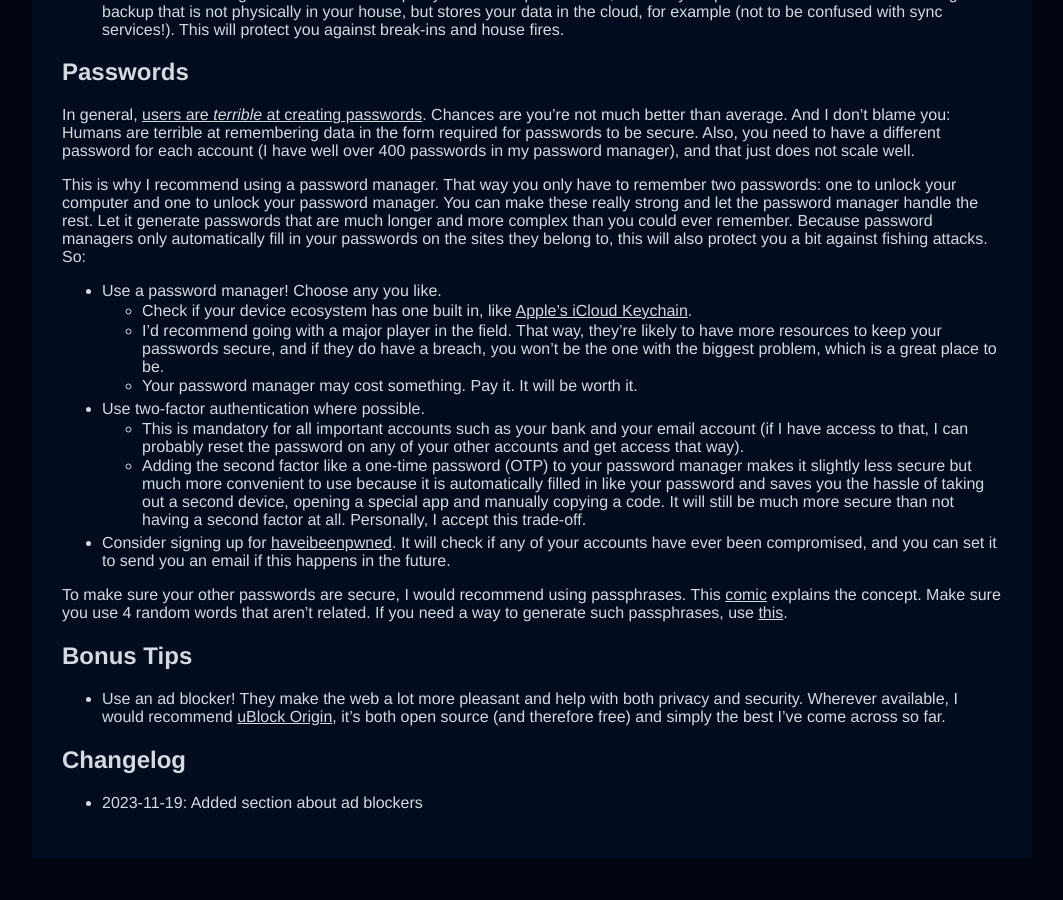
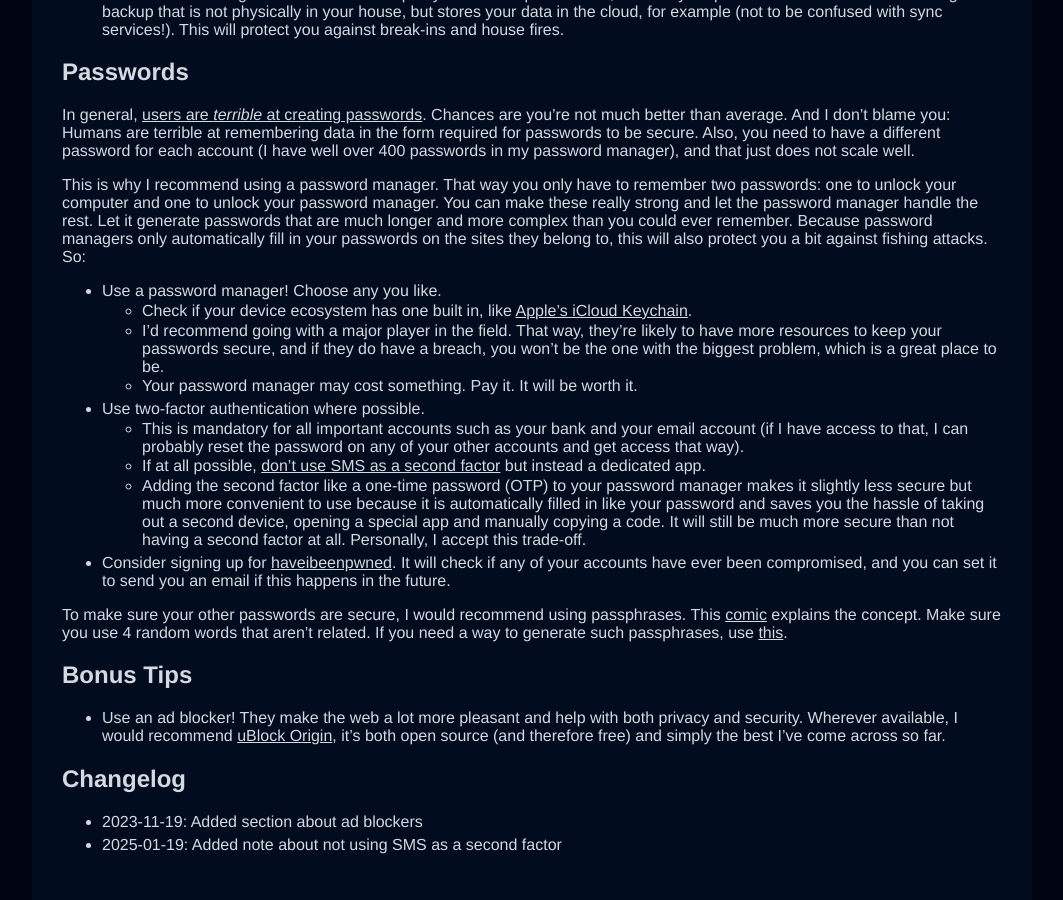
Before and after one commit to riesentoaster/valentinhuber.me, a Jekyll site: the page built from blog/cybersecurity/_posts/2023-10-02-Three Step Plan to Security.md, in a window 1280 px wide and 900 px high, scrolled down 946 px. Shown: the whole window, without its empty margins (108-1171 px from the left). Built offline with Jekyll 4.4.1, drawn with Linux system fonts in a browser that asks for light colours; nearby versions of some CDN libraries; before the commit the page ends 1804 px from its top, so only the background shows below that.

Commit message:
Add note about SMS-based 2FA

```diff
--- a/blog/cybersecurity/_posts/2023-10-02-Three Step Plan to Security.md
+++ b/blog/cybersecurity/_posts/2023-10-02-Three Step Plan to Security.md
@@ -34,6 +34,7 @@ This is why I recommend using a password manager. That way you only have to reme
   - Your password manager may cost something. Pay it. It will be worth it.
 - Use two-factor authentication where possible.
   - This is mandatory for all important accounts such as your bank and your email account (if I have access to that, I can probably reset the password on any of your other accounts and get access that way).
+  - If at all possible, [don't use SMS as a second factor](https://www.cnet.com/news/privacy/do-you-use-sms-for-two-factor-authentication-heres-why-you-shouldnt) but instead a dedicated app.
   - Adding the second factor like a one-time password (OTP) to your password manager makes it slightly less secure but much more convenient to use because it is automatically filled in like your password and saves you the hassle of taking out a second device, opening a special app and manually copying a code. It will still be much more secure than not having a second factor at all. Personally, I accept this trade-off.
 - Consider signing up for [haveibeenpwned](https://haveibeenpwned.com). It will check if any of your accounts have ever been compromised, and you can set it to send you an email if this happens in the future.
 
@@ -44,3 +45,4 @@ To make sure your other passwords are secure, I would recommend using passphrase
 
 ## Changelog
 - 2023-11-19: Added section about ad blockers
+- 2025-01-19: Added note about not using SMS as a second factor
```
